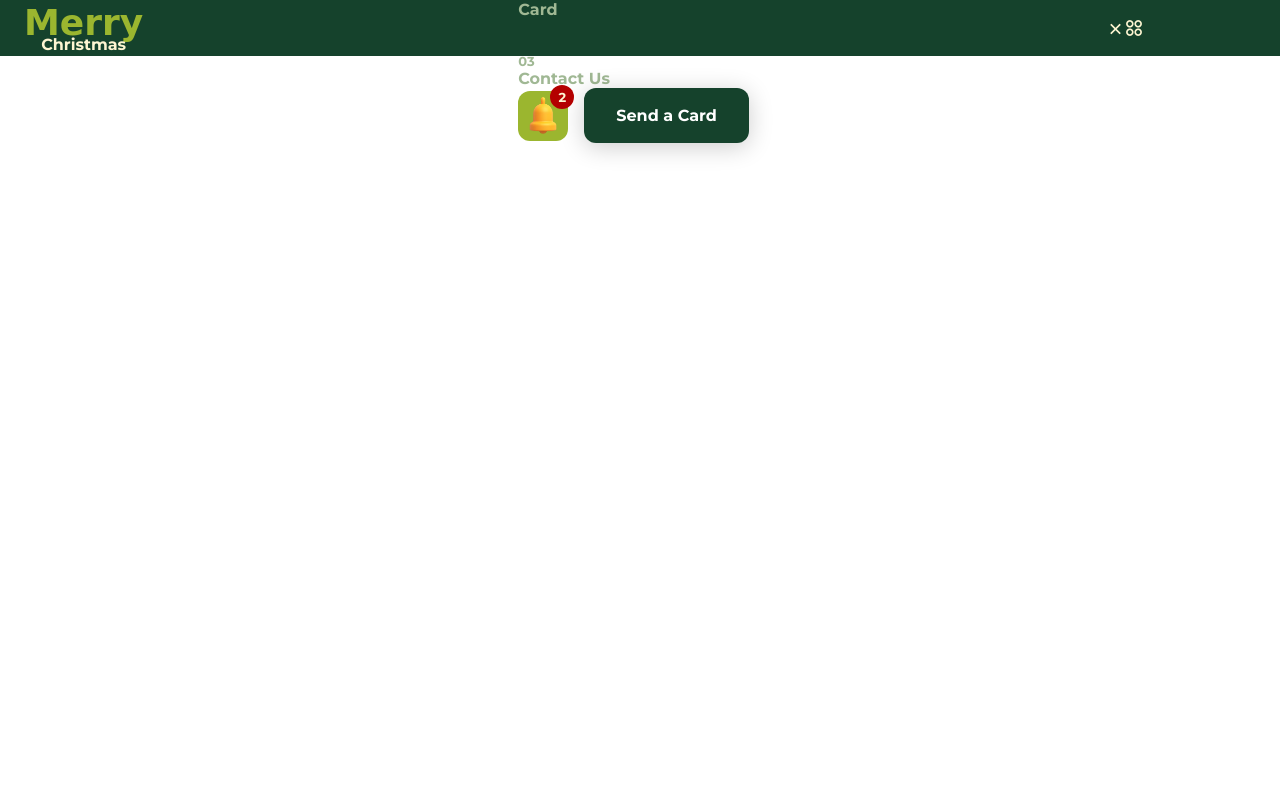
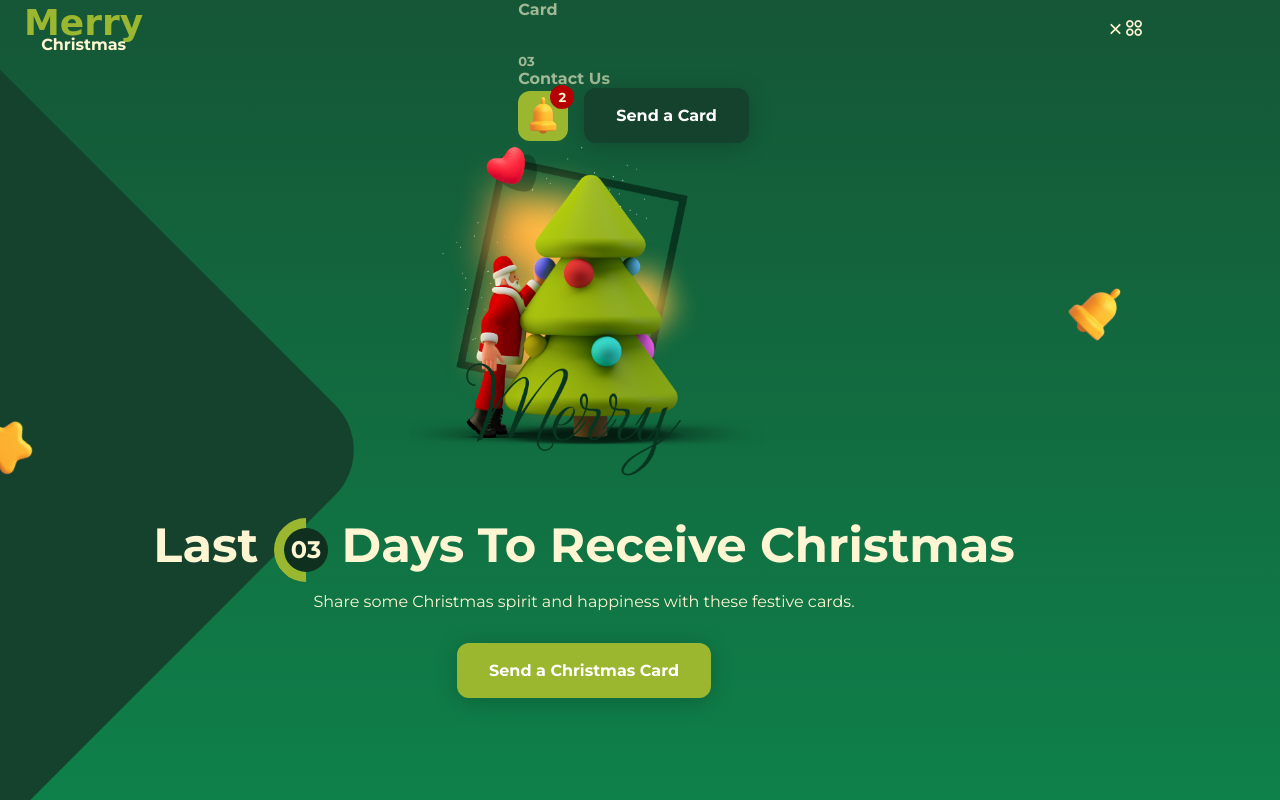
Before and after one commit to mehdiali-mk/Christmas-Website, a plain HTML site: page index.html in a window 1280 px wide. Drawn offline with nearby package versions, Linux system fonts and the light colour scheme; a web font is replaced by a local one.

Commit message:
Hero section completed

```diff
--- a/css/styles.css
+++ b/css/styles.css
@@ -95,7 +95,7 @@ img {
   width: 100%;
   top: 0;
   left: 0;
-  background-color: var(--first-color-dark);
+  background-color: transparent;
   z-index: var(--z-fixed);
 }
 
@@ -303,6 +303,138 @@ img {
 
 /*=============== HOME ===============*/
 
+.home {
+  height: 100vh;
+  display: grid;
+  align-items: center;
+}
+
+.home__container {
+  position: relative;
+  padding-block: 5.5rem 3rem;
+  display: grid;
+  row-gap: 6rem;
+}
+
+.home__image {
+  width: 300px;
+  transform: scale(1.2);
+  -webkit-transform: scale(1.2);
+  -moz-transform: scale(1.2);
+  -ms-transform: scale(1.2);
+  -o-transform: scale(1.2);
+  transform-origin: top;
+  justify-self: center;
+}
+
+.home__data {
+  text-align: center;
+}
+
+.home__title {
+  font-size: var(--biggest-font-size);
+  font-weight: var(--font-bold);
+  color: var(--title-color);
+  margin-bottom: 1rem;
+}
+
+.home__text,
+.home__number {
+  display: inline-grid;
+}
+
+.home__number {
+  position: relative;
+  place-items: center;
+  margin-left: 0.75rem;
+  width: 44px;
+  height: 44px;
+  border-radius: 50%;
+  -webkit-border-radius: 50%;
+  -moz-border-radius: 50%;
+  -ms-border-radius: 50%;
+  -o-border-radius: 50%;
+  background-color: var(--first-color-darker);
+  font-size: var(--h2-font-size);
+  transform: translateY(-4px);
+  -webkit-transform: translateY(-4px);
+  -moz-transform: translateY(-4px);
+  -ms-transform: translateY(-4px);
+  -o-transform: translateY(-4px);
+}
+
+.home__number::after {
+  content: "";
+  position: absolute;
+  width: 44px;
+  height: 44px;
+  border: 10px solid var(--first-color);
+  border-radius: 50%;
+  -webkit-border-radius: 50%;
+  -moz-border-radius: 50%;
+  -ms-border-radius: 50%;
+  -o-border-radius: 50%;
+  border-right-color: transparent;
+  border-top-color: transparent;
+  transform: rotate(45deg);
+  -webkit-transform: rotate(45deg);
+  -moz-transform: rotate(45deg);
+  -ms-transform: rotate(45deg);
+  -o-transform: rotate(45deg);
+}
+
+.home__description {
+  margin-bottom: 2rem;
+  color: var(--title-color);
+}
+
+.home__bell,
+.home__star {
+  position: absolute;
+}
+
+.home__bell {
+  width: 50px;
+  top: 14rem;
+  right: 1.25rem;
+  transform: rotate(45deg);
+  -webkit-transform: rotate(45deg);
+  -moz-transform: rotate(45deg);
+  -ms-transform: rotate(45deg);
+  -o-transform: rotate(45deg);
+}
+
+.home__star {
+  width: 60px;
+  bottom: 17rem;
+  left: -3rem;
+  transform: rotate(30deg);
+  -webkit-transform: rotate(30deg);
+  -moz-transform: rotate(30deg);
+  -ms-transform: rotate(30deg);
+  -o-transform: rotate(30deg);
+}
+
+.home__blob {
+  position: absolute;
+  width: 600px;
+  height: 600px;
+  background-color: var(--first-color-dark);
+  border-radius: 4rem;
+  transform: rotate(45deg);
+  -webkit-transform: rotate(45deg);
+  -moz-transform: rotate(45deg);
+  -ms-transform: rotate(45deg);
+  -o-transform: rotate(45deg);
+  left: -23rem;
+  top: 6rem;
+  z-index: -1;
+  -webkit-border-radius: 4rem;
+  -moz-border-radius: 4rem;
+  -ms-border-radius: 4rem;
+  -o-border-radius: 4rem;
+}
+
 /*=============== BREAKPOINTS ===============*/
 /* For small devices */
 
--- a/index.html
+++ b/index.html
@@ -66,7 +66,36 @@
     <!--==================== MAIN ====================-->
     <main class="main">
       <!--==================== HOME ====================-->
-      <section class="home"></section>
+      <section class="home">
+        <div class="home__container container">
+          <img src="img/santa.png" alt="Santa" class="home__image" />
+
+          <div class="home__data">
+            <div>
+              <h1 class="home__title" id="title">
+                Last
+                <div class="home__number" id="number-data">03</div>
+                <div class="home__text" id="text-data">Days</div>
+                To Receive Christmas
+              </h1>
+
+              <h1 class="home__title" id="msg-christmas"></h1>
+            </div>
+
+            <p class="home__description">
+              Share some Christmas spirit and happiness with these festive
+              cards.
+            </p>
+
+            <a href="#" class="button">Send a Christmas Card</a>
+          </div>
+
+          <img src="img/bell.png" alt="Bell" class="home__bell" />
+          <img src="img/star.png" alt="Star" class="home__star" />
+
+          <div class="home__blob"></div>
+        </div>
+      </section>
     </main>
 
     <!--=============== SNOW JS ===============-->
```
Also changed, not shown: js/main.js (+9 -0 lines).
